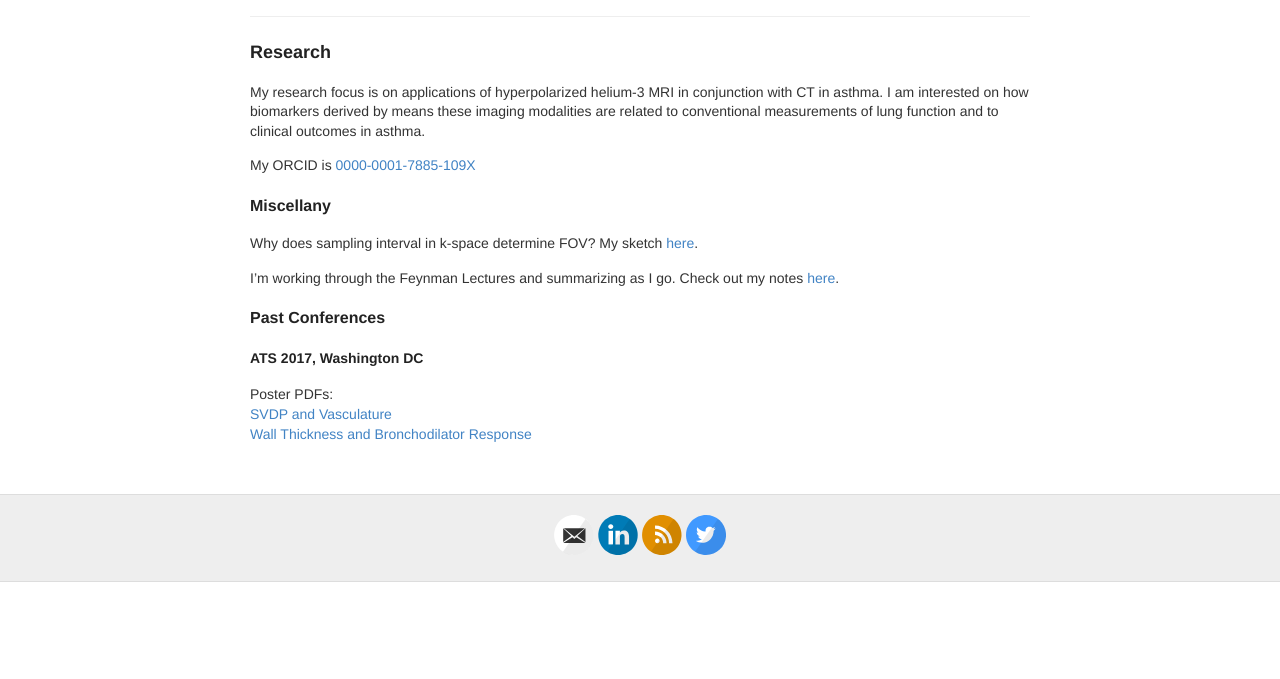
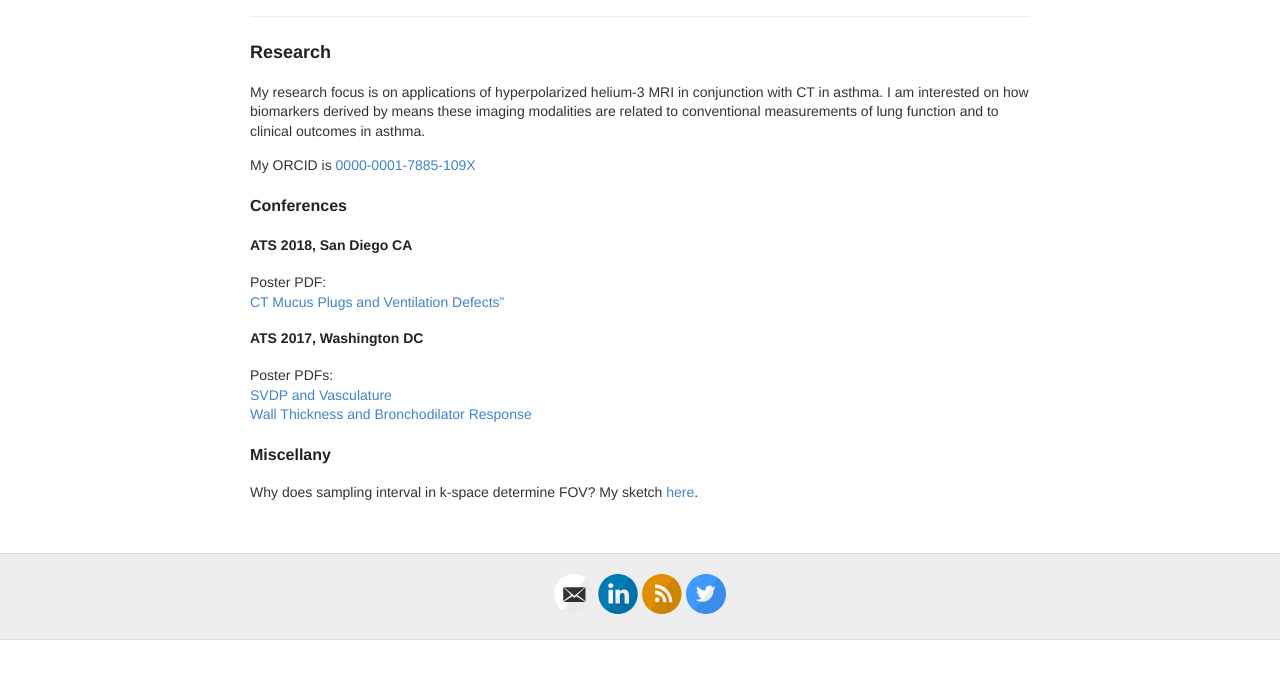
Before and after one commit to mummydg/mummydg.github.io, a Jekyll site: the page built from research.md, in a window 1280 px wide, cut to the strip 144-823 px from the top of the page. Built offline with Jekyll 4.4.1, drawn with Linux system fonts in a browser that asks for light colours.

Commit message:
adding pdf & code

```diff
--- a/research.md
+++ b/research.md
@@ -9,15 +9,17 @@ My research focus is on applications of hyperpolarized helium-3 MRI in conjuncti
 
 My ORCID is <a href="http://orcid.org/0000-0001-7885-109X">0000-0001-7885-109X</a>
 
-<h2>Miscellany</h2>
+<h2>Conferences</h2>
 
-Why does sampling interval in k-space determine FOV? My sketch <a href="{{ site.baseurl }}/pdfs/k_space_FOV.pdf">here</a>.
-
-I'm working through the Feynman Lectures and summarizing as I go. Check out my notes <a href="{{site.url}}/feynman">here</a>.
-
-<h2>Past Conferences</h2>
+<h3>ATS 2018, San Diego CA</h3>
+Poster PDF:<br>
+<a href="{{site.url}}/pdfs/mummy_ats2018_mucus.pdf">CT Mucus Plugs and Ventilation Defects"</a>
 
 <h3>ATS 2017, Washington DC</h3>
 Poster PDFs:<br>
 <a href="{{site.url}}/pdfs/mummy_ats2017_vasculature.pdf">SVDP and Vasculature</a><br>
 <a href="{{site.url}}/pdfs/mummy_ats2017_bronch.pdf">Wall Thickness and Bronchodilator Response</a>
+
+<h2>Miscellany</h2>
+
+Why does sampling interval in k-space determine FOV? My sketch <a href="{{ site.baseurl }}/pdfs/k_space_FOV.pdf">here</a>.
```
Also changed, not shown: 1 other file.
